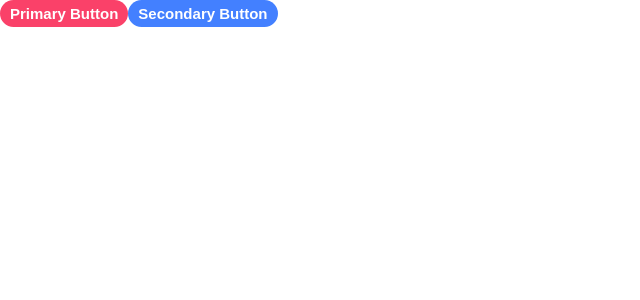
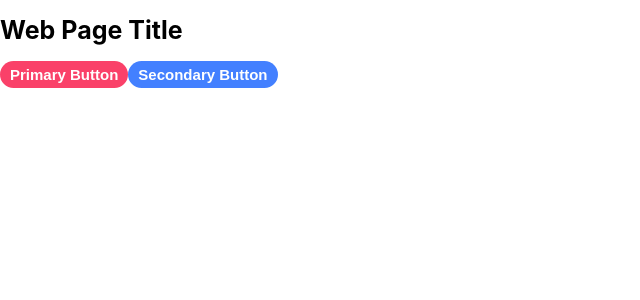
Before and after one commit to terrence-celestine/react-styled-components, a React (Create React App) app in the folder app/: page / in a window 1280 px wide. Shown: the top 300 px of the page, without its empty margins (0-640 px from the left). Built offline with nearby package versions, Linux system fonts and the light colour scheme.

Commit message:
Saving header styles

```diff
--- a/app/src/components/Header/Header.tsx
+++ b/app/src/components/Header/Header.tsx
@@ -25,6 +25,7 @@ const SecondaryButton = styled(PrimaryButton)`
 const Header = () => {
   return (
     <div>
+      <Title>Web Page Title</Title>
       <PrimaryButton>Primary Button</PrimaryButton>
       <SecondaryButton>Secondary Button</SecondaryButton>
     </div>
```
